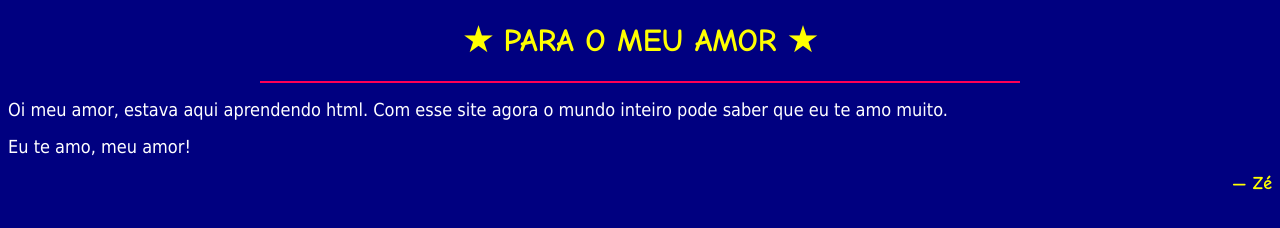
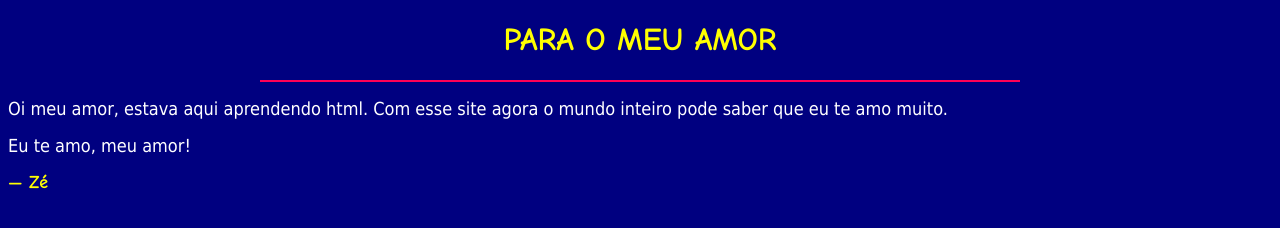
Before and after one commit to fenerick/meudiario, a plain HTML site: page index.html in a window 1280 px wide. Drawn offline with Linux system fonts and the light colour scheme.

Commit message:
Update index.html

```diff
--- a/index.html
+++ b/index.html
@@ -7,7 +7,7 @@
 <body bgcolor="#000080" text="#FFFFFF" link="#FFFF00">
 
     <center>
-        <h1><font face="Comic Sans MS" color="#FFFF00">★ PARA O MEU AMOR ★</font></h1>
+        <h1><font face="Comic Sans MS" color="#FFFF00"> PARA O MEU AMOR </font></h1>
         <hr color="#FF0055" width="60%" size="2">
     </center>
 
@@ -19,7 +19,7 @@
         Eu te amo, meu amor!
     </font></p>
 
-<p align="right"><font face="Comic Sans MS" color="#FFFF00" size="4"><b>— Zé</b></font></p>
+<p align="left"><font face="Comic Sans MS" color="#FFFF00" size="4"><b>— Zé</b></font></p>
 
 </body>
 </html>
```
